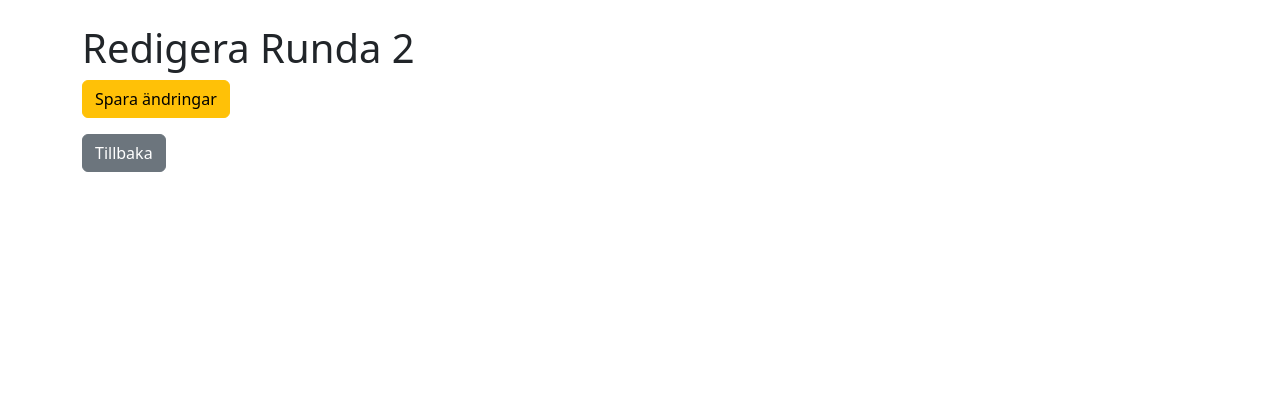
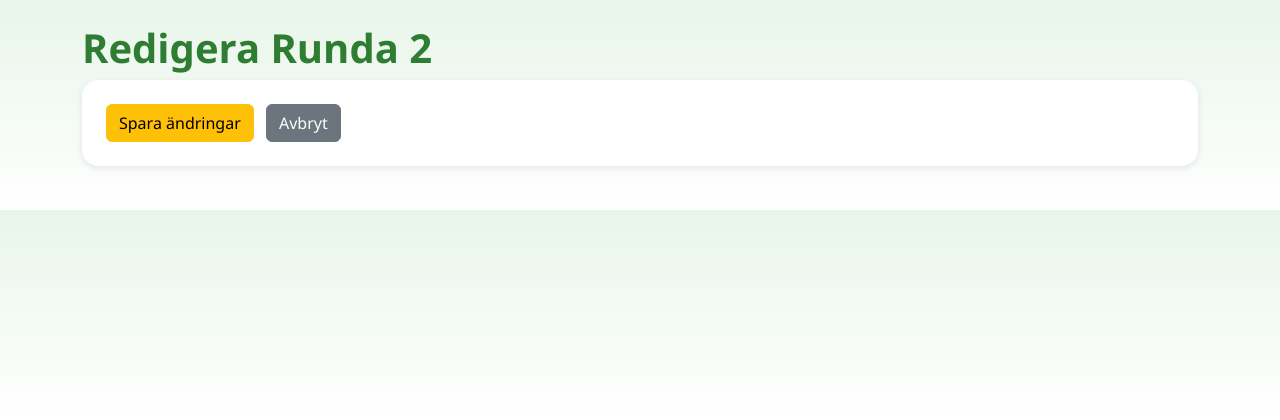
Before and after one commit to TeachermanEdvin/cdg-skanetour, a Flask app: page /edit/1 in a window 1280 px wide. Shown: the top 420 px of the page. Run offline with Flask 3, Linux system fonts and the light colour scheme.

Commit message:
Update edit_round.html

```diff
--- a/templates/edit_round.html
+++ b/templates/edit_round.html
@@ -4,21 +4,22 @@
   <meta charset="utf-8">
   <title>Redigera Runda</title>
   <link href="https://cdn.jsdelivr.net/npm/bootstrap@5.3.3/dist/css/bootstrap.min.css" rel="stylesheet">
+  <link href="/static/styles.css" rel="stylesheet">
 </head>
 <body class="container py-4">
-  <h1>Redigera Runda {{ round_id + 1 }}</h1>
+  <h1><i class="fas fa-edit"></i> Redigera Runda {{ round_id + 1 }}</h1>
+  <div class="card p-4">
     <form method="POST">
       {% for name in data.players %}
-    <div class="mb-2">
-      <label>{{ name }} (nuvarande handikapp: {{ data.players[name].handicap }}):</label>
+      <div class="mb-3">
+        <label>{{ name }} (kast):</label>
         <input type="number" name="{{ name }}" value="{{ data.rounds[round_id].scores[name] }}" class="form-control" required>
+        <input type="hidden" name="initial_handicaps" value="{{ data.players[name].handicap }}">
       </div>
       {% endfor %}
-    {% for name in data.players %}
-  <input type="hidden" name="initial_handicaps" value="{{ data.players[name].handicap }}">
-{% endfor %}
       <button type="submit" class="btn btn-warning">Spara ändringar</button>
+      <a href="{{ url_for('index') }}" class="btn btn-secondary ms-2">Avbryt</a>
     </form>
-  <a href="{{ url_for('index') }}" class="btn btn-secondary mt-3">Tillbaka</a>
+  </div>
 </body>
 </html>
```
Lines whose indentation alone changed are shown as unchanged.
